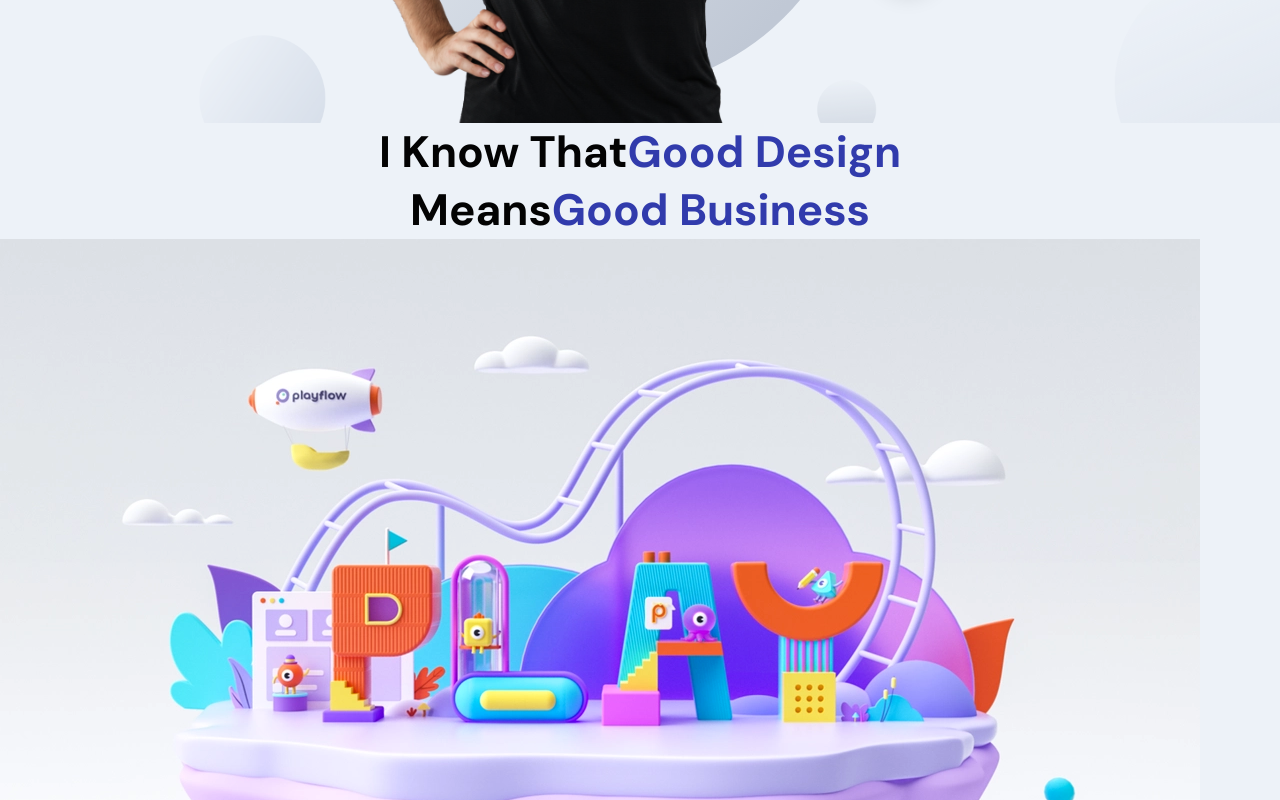
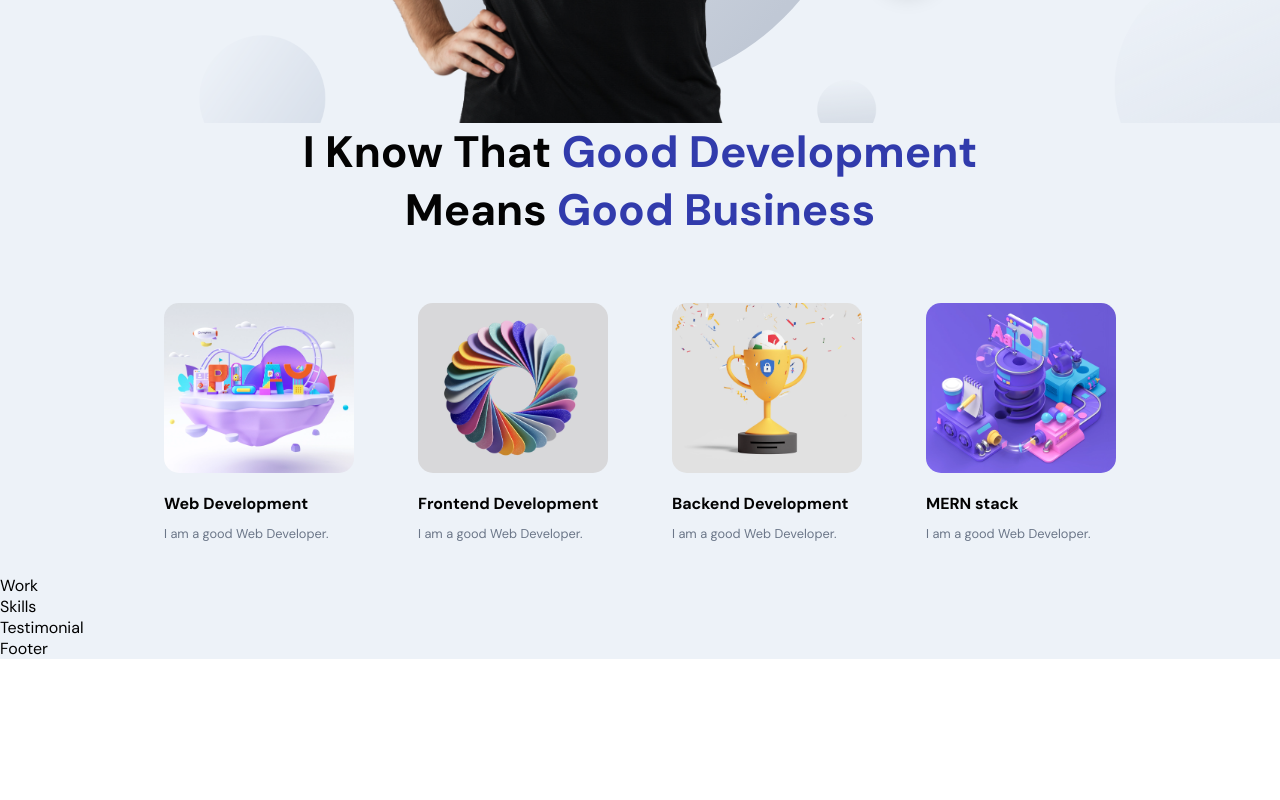
Before and after one commit to vedang685/Portfolio, a React (Create React App) app in the folder frontend/: page / in a window 1280 px wide. Shown: the part 600-1400 px from the top of the page. After the commit the page ends 1259 px from the top, so only its background shows below. Built offline with nearby package versions, Linux system fonts and the light colour scheme.

Commit message:
About Update

```diff
--- a/frontend/src/container/About/About.jsx
+++ b/frontend/src/container/About/About.jsx
@@ -5,25 +5,23 @@ import {images} from '../../constants'
 import './About.scss'
 const abouts = [
   {title:'Web Development', description: 'I am a good Web Developer.', imgUrl:images.about01},
-  {title:'Web Design', description: 'I am a good Web Developer.', imgUrl:images.about02},
-  {title:'UI/UX', description: 'I am a good Web Developer.', imgUrl:images.about03},
-  {title:'Web Animation', description: 'I am a good Web Developer.', imgUrl:images.about04},
+  {title:'Frontend Development', description: 'I am a good Web Developer.', imgUrl:images.about02},
+  {title:'Backend Development', description: 'I am a good Web Developer.', imgUrl:images.about03},
+  {title:'MERN stack', description: 'I am a good Web Developer.', imgUrl:images.about04},
 ];
 const About = () => {
   return (
     <>
     <h2 className='head-text'>
-      I know that
-      <span>Good Design</span>
+      I know that <span>Good Development</span>
       <br/>
-      means
-      <span>Good Business</span>
-      </h2>
+      means <span>Good Business</span>
+    </h2>
 
       <div className='app__profiles'>
         {abouts.map((about,index)=>(
           <motion.div
-            whileInView={{opacity:1}}
+            whileInView={{opacity:[0,1]}}
             whileHover={{scale:1.1}}
             transition={{duration:0.5, type:'tween'}}
             className='app__profile-item'
--- a/frontend/src/container/About/About.scss
+++ b/frontend/src/container/About/About.scss
@@ -0,0 +1,38 @@
+.app__about{
+    flex:1;
+    width: 100%;
+    flex-direction: column;
+}
+
+.app__profiles{
+    display: flex;
+    align-items: flex-start;
+    justify-content: center;
+    flex-wrap: wrap;
+    margin-top: 2rem;
+}
+
+.app__profile-item{
+    width: 190px;
+    display: flex;
+    justify-content: flex-start;
+    align-items: flex-start;
+    flex-direction: column;
+    margin: 2rem;
+
+    img{
+        width: 100%;
+        height: 170px;
+        border-radius: 15px;
+        object-fit: cover;
+    }
+
+    @media screen and (min-width:2000px){
+        width: 370px;
+        margin: 2rem 4rem;
+
+        img{
+            height: 320px;
+        }
+    }
+}
```
